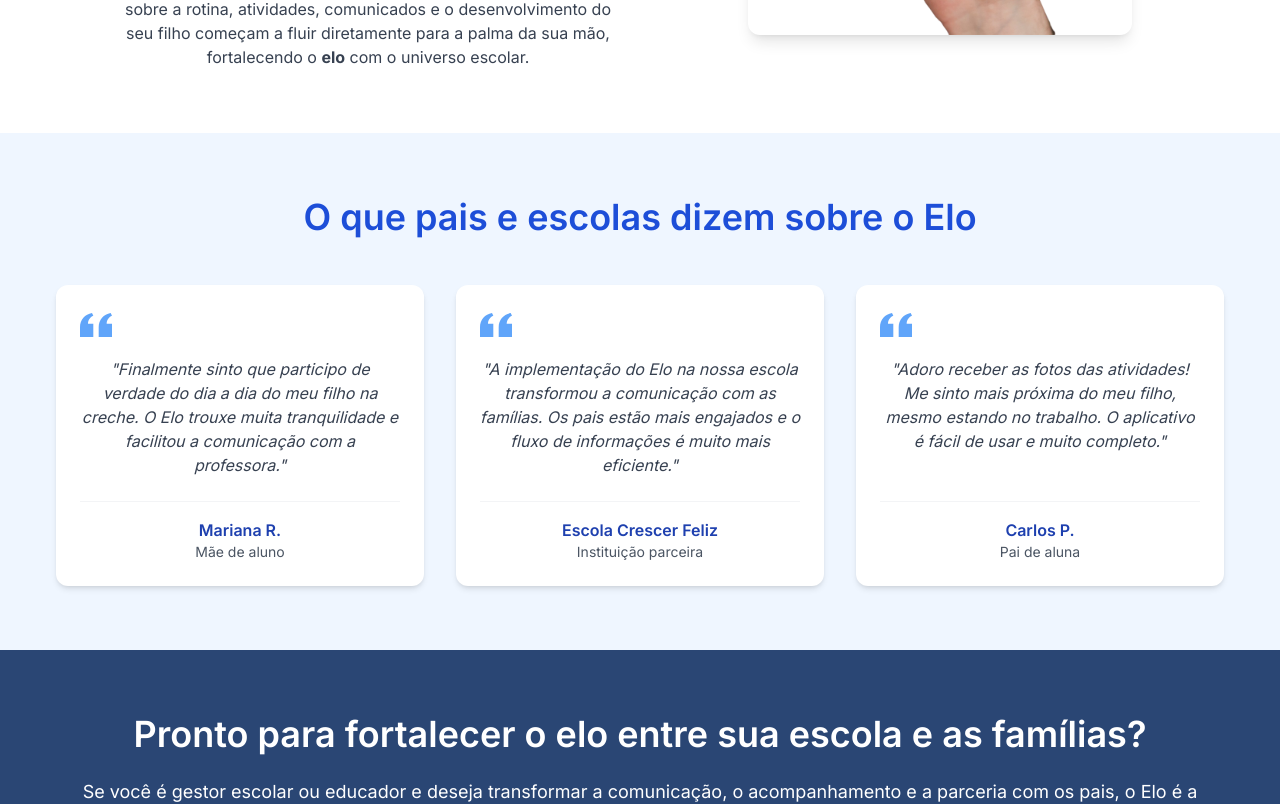
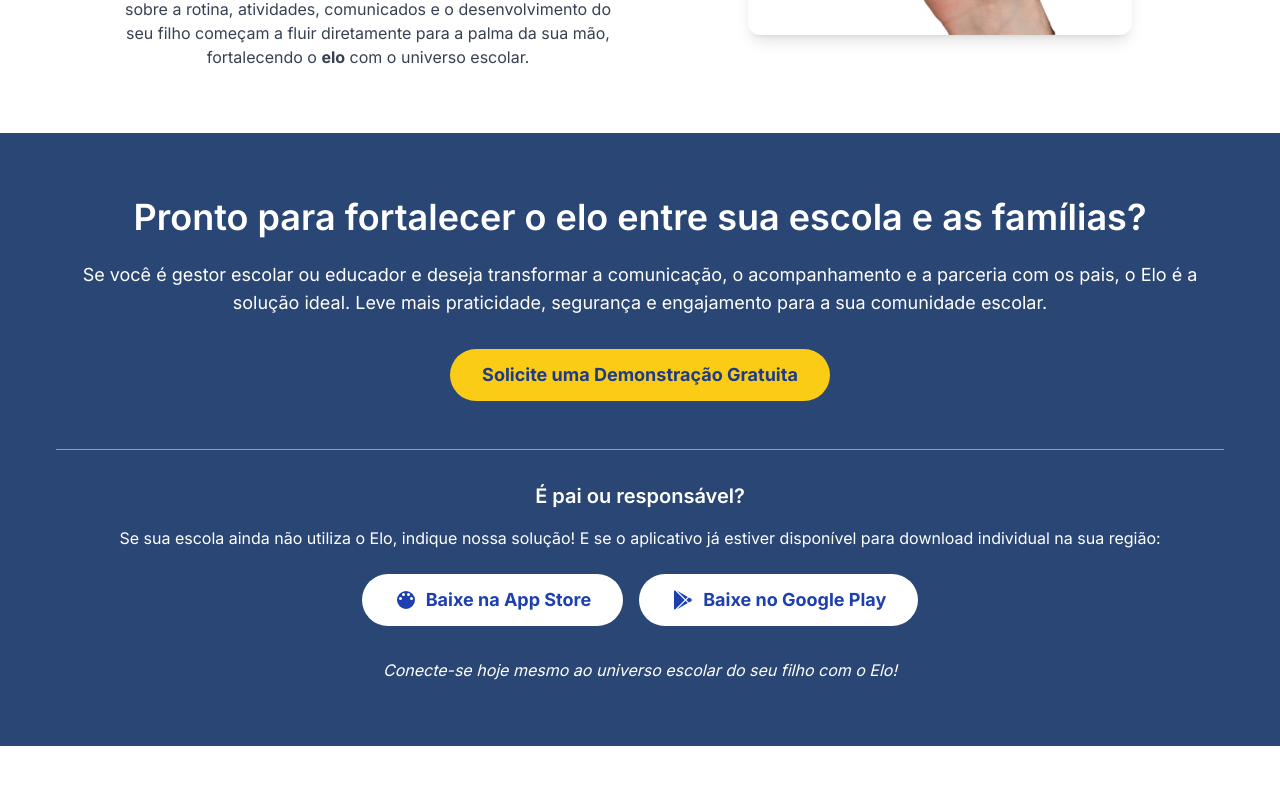
Before and after one commit to Alexseyf/elo-landing-page, a React (Vite) app: page / in a window 1280 px wide. Shown: the part 3220-4024 px from the top of the page. Built offline with nearby package versions, Linux system fonts and the light colour scheme; the HTML template or start-up script is replaced by a standard one.

Commit message:
remove testimonial's section

```diff
--- a/src/App.tsx
+++ b/src/App.tsx
@@ -5,7 +5,6 @@
 import SolutionSection from './SolutionSection';
 import BenefitsSection from './BenefitsSection';
 import HowItWorksSection from './HowItWorksSection';
-import TestimonialsSection from './TestimonialsSection';
 import CTASection from './CTASection';
 import FAQSection from './FAQSection';
 import FooterSection from './FooterSection';
@@ -23,9 +22,6 @@
       <div id="como-funciona">
         <HowItWorksSection />
       </div>
-      <div id="depoimentos">
-        <TestimonialsSection />
-      </div>
       <CTASection />
       <div id="faq">
         <FAQSection />
--- a/src/FAQSection.tsx
+++ b/src/FAQSection.tsx
@@ -28,9 +28,9 @@
               Como começo a usar o Elo se minha escola já o adotou?
             </h3>
             <p className="text-gray-700">
-              É simples! A escola fornecerá as instruções e o código de acesso (ou link de convite).
+              É simples! A escola fornecerá as instruções de primeiro acesso através do seu e-mail.
               Basta baixar o aplicativo Elo na sua loja de aplicativos (App Store ou Google Play),
-              criar sua conta segura e inserir as informações fornecidas pela escola para vincular ao perfil do seu filho.
+              e inserir as informações fornecidas pela escola para acessar o seu perfil.
             </p>
           </div>
 
--- a/src/TestimonialsSection.tsx
+++ /dev/null
@@ -1,71 +0,0 @@
-import React from 'react';
-
-const TestimonialsSection: React.FC = () => {
-  return (
-    <section className="bg-blue-50 py-16 px-4">
-      <div className="container mx-auto max-w-5xl">
-        <h2 className="text-3xl md:text-4xl font-semibold mb-12 text-center text-blue-700">
-          O que pais e escolas dizem sobre o Elo
-        </h2>
-
-        <div className="grid grid-cols-1 md:grid-cols-3 gap-8">
-          {/* Depoimento 1 */}
-          <div className="bg-white p-6 rounded-xl shadow-md hover:shadow-lg transition-all">
-            <div className="flex flex-col h-full">
-              <div className="mb-4">
-                <svg className="h-8 w-8 text-blue-400" fill="currentColor" viewBox="0 0 24 24">
-                  <path d="M14.017 21v-7.391c0-5.704 3.731-9.57 8.983-10.609l.995 2.151c-2.432.917-3.995 3.638-3.995 5.849h4v10h-9.983zm-14.017 0v-7.391c0-5.704 3.748-9.57 9-10.609l.996 2.151c-2.433.917-3.996 3.638-3.996 5.849h3.983v10h-9.983z" />
-                </svg>
-              </div>
-              <p className="text-gray-700 italic flex-grow">
-                "Finalmente sinto que participo de verdade do dia a dia do meu filho na creche. O Elo trouxe muita tranquilidade e facilitou a comunicação com a professora."
-              </p>
-              <div className="mt-6 pt-4 border-t border-gray-100">
-                <p className="font-semibold text-blue-800">Mariana R.</p>
-                <p className="text-sm text-gray-600">Mãe de aluno</p>
-              </div>
-            </div>
-          </div>
-
-          {/* Depoimento 2 */}
-          <div className="bg-white p-6 rounded-xl shadow-md hover:shadow-lg transition-all">
-            <div className="flex flex-col h-full">
-              <div className="mb-4">
-                <svg className="h-8 w-8 text-blue-400" fill="currentColor" viewBox="0 0 24 24">
-                  <path d="M14.017 21v-7.391c0-5.704 3.731-9.57 8.983-10.609l.995 2.151c-2.432.917-3.995 3.638-3.995 5.849h4v10h-9.983zm-14.017 0v-7.391c0-5.704 3.748-9.57 9-10.609l.996 2.151c-2.433.917-3.996 3.638-3.996 5.849h3.983v10h-9.983z" />
-                </svg>
-              </div>
-              <p className="text-gray-700 italic flex-grow">
-                "A implementação do Elo na nossa escola transformou a comunicação com as famílias. Os pais estão mais engajados e o fluxo de informações é muito mais eficiente."
-              </p>
-              <div className="mt-6 pt-4 border-t border-gray-100">
-                <p className="font-semibold text-blue-800">Escola Crescer Feliz</p>
-                <p className="text-sm text-gray-600">Instituição parceira</p>
-              </div>
-            </div>
-          </div>
-
-          {/* Depoimento 3 */}
-          <div className="bg-white p-6 rounded-xl shadow-md hover:shadow-lg transition-all">
-            <div className="flex flex-col h-full">
-              <div className="mb-4">
-                <svg className="h-8 w-8 text-blue-400" fill="currentColor" viewBox="0 0 24 24">
-                  <path d="M14.017 21v-7.391c0-5.704 3.731-9.57 8.983-10.609l.995 2.151c-2.432.917-3.995 3.638-3.995 5.849h4v10h-9.983zm-14.017 0v-7.391c0-5.704 3.748-9.57 9-10.609l.996 2.151c-2.433.917-3.996 3.638-3.996 5.849h3.983v10h-9.983z" />
-                </svg>
-              </div>
-              <p className="text-gray-700 italic flex-grow">
-                "Adoro receber as fotos das atividades! Me sinto mais próxima do meu filho, mesmo estando no trabalho. O aplicativo é fácil de usar e muito completo."
-              </p>
-              <div className="mt-6 pt-4 border-t border-gray-100">
-                <p className="font-semibold text-blue-800">Carlos P.</p>
-                <p className="text-sm text-gray-600">Pai de aluna</p>
-              </div>
-            </div>
-          </div>
-        </div>
-      </div>
-    </section>
-  );
-};
-
-export default TestimonialsSection;
--- a/src/colors.ts
+++ /dev/null
@@ -1,9 +0,0 @@
-export const Colors = {
-  blue_btn: '#2A4674',
-  yellow_btn: '#FFC107',
-  red_btn: '#ff6b6b',
-  green_btn: '#05A552',
-  white: '#f8f8f8',
-};
-
-export default Colors;
```
